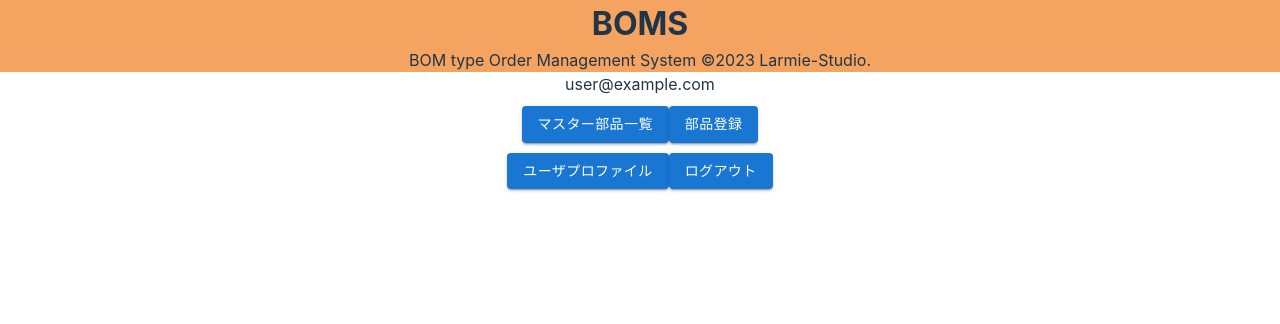
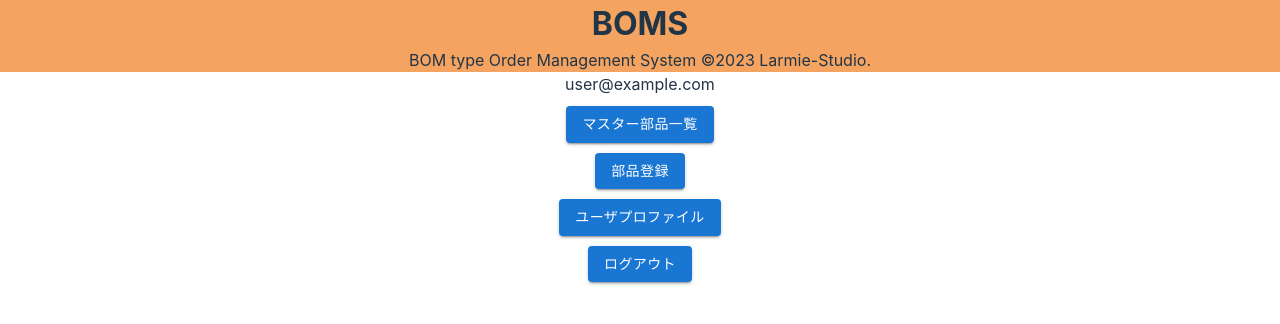
Before and after one commit to KeisukeHatomi/BOMS, a React (Vite) app: page / in a window 1280 px wide. Shown: the top 324 px of the page. Built offline with nearby package versions, Linux system fonts and the light colour scheme; no server answers; sample sign-in values are in the browser's storage.

Commit message:
ボタン配置修正

```diff
--- a/src/components/Home.jsx
+++ b/src/components/Home.jsx
@@ -11,15 +11,15 @@ const Home = () => {
         auth.signOut().then(() => navigation('/login'));
     };
 
-    const handleMasterParts=()=>{
+    const handleMasterParts = () => {
         navigation('/masterpartslist'); // Dynamic import によるroutes の場合、ref="/***"では、本番環境でnot foundになってしまう
     }
 
-    const handleCreatePart=()=>{
+    const handleCreatePart = () => {
         navigation('/createnewpart'); // Dynamic import によるroutes の場合、ref="/***"では、本番環境でnot foundになってしまう
     }
 
-    const handleProfile=()=>{
+    const handleProfile = () => {
         navigation('/userprofile');
     }
 
@@ -31,10 +31,14 @@ const Home = () => {
                 <p> {user.email}</p>
                 <div>
                     <Button variant="contained" onClick={handleMasterParts} sx={{ marginTop: '10px' }}>マスター部品一覧</Button>
+                </div>
+                <div>
                     <Button variant="contained" onClick={handleCreatePart} sx={{ marginTop: '10px' }}>部品登録</Button>
                 </div>
                 <div>
                     <Button variant="contained" onClick={handleProfile} sx={{ marginTop: '10px' }}>ユーザプロファイル</Button>
+                </div>
+                <div>
                     <Button variant="contained" onClick={handleLogout} sx={{ marginTop: '10px' }}>ログアウト</Button>
                 </div>
             </div>
--- /dev/null
+++ b/src/context/dbContext.jsx
@@ -0,0 +1,3 @@
+export const sum =(val)=>{
+    return val*2;
+}
```
